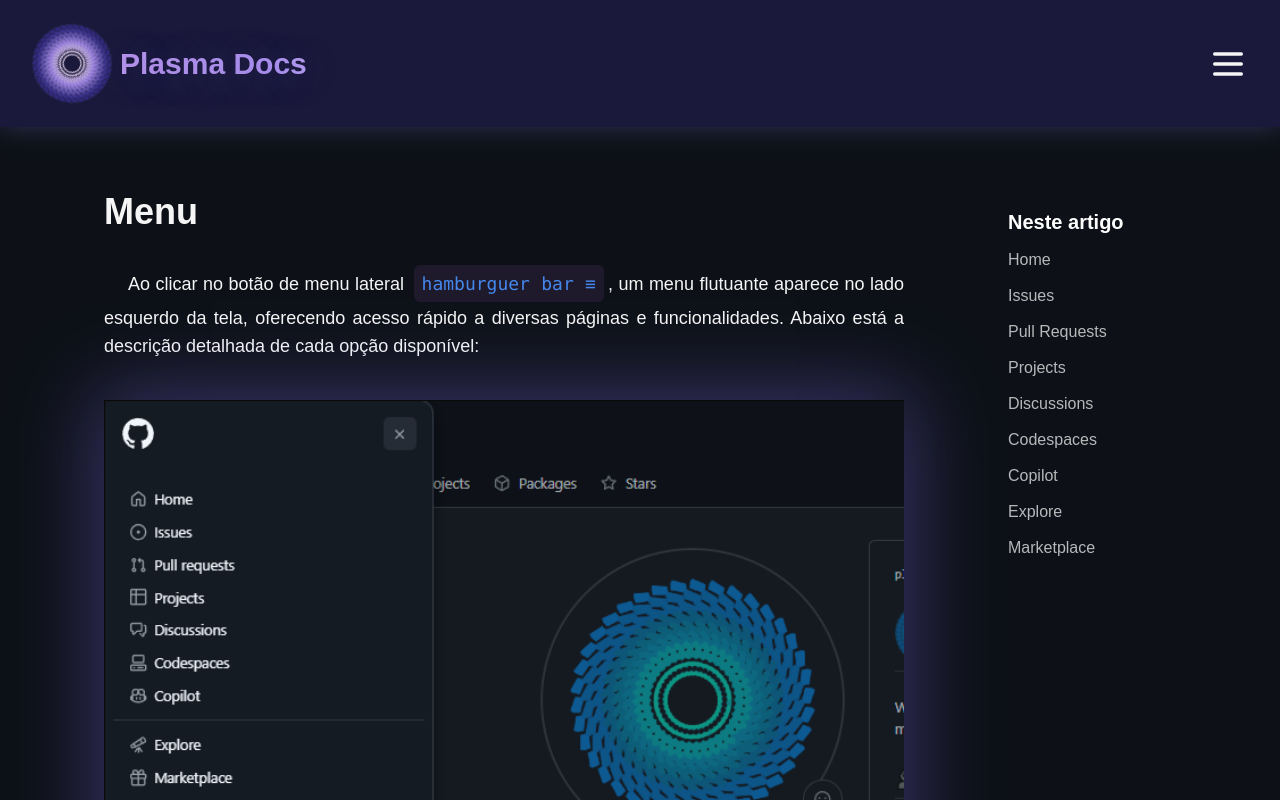
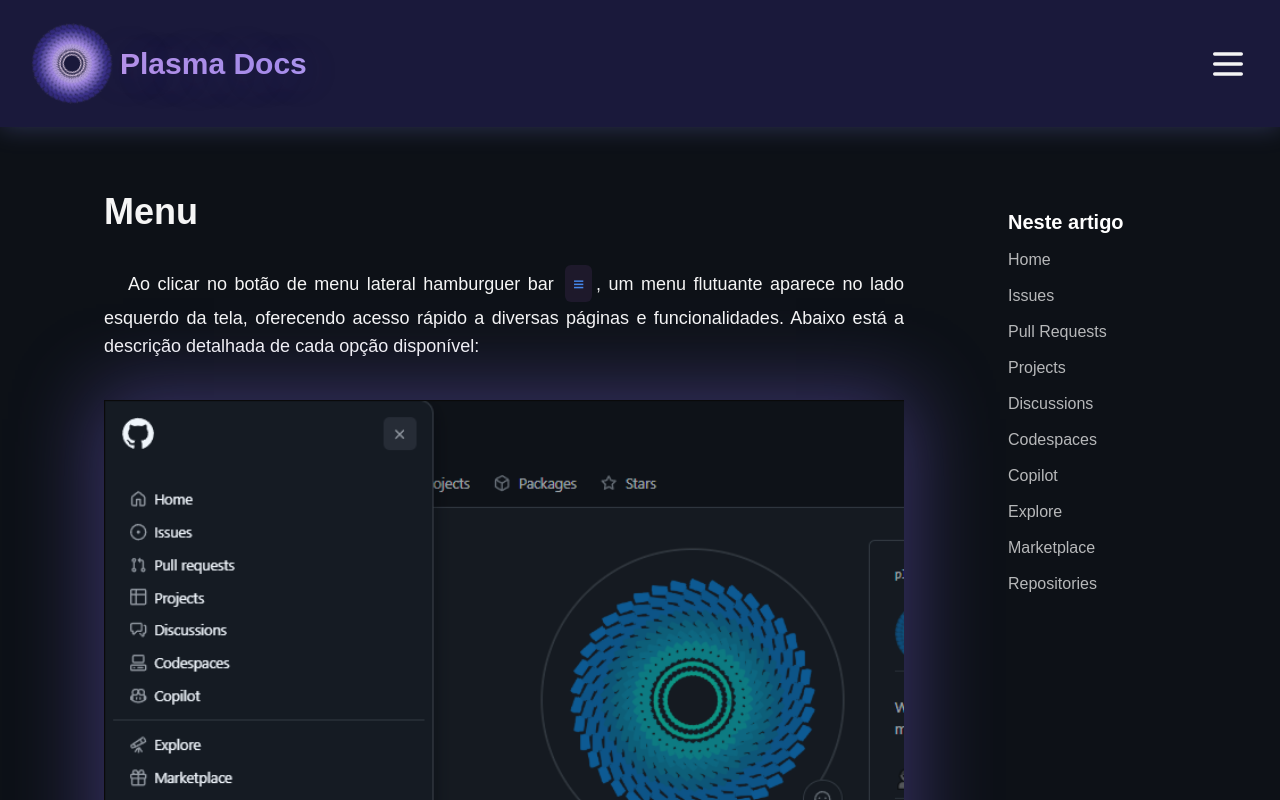
Before and after one commit to Plasma-Dev12/plasma-docs, a Next.js app: page /docs/interface-navigation/menu in a window 1280 px wide. Shown: the top 800 px of the page. Built offline with nearby package versions, Linux system fonts and the light colour scheme; a web font is replaced by a local one.

Commit message:
:recycle: refactor: Menu page refactored

```diff
--- a/src/app/docs/interface-navigation/menu/page.tsx
+++ b/src/app/docs/interface-navigation/menu/page.tsx
@@ -18,11 +18,11 @@ export default function Page() {
       <Content>
         <Content>
           <Paragraph>
-            Ao clicar no botão de menu lateral{" "}
-            <CodeHighlight>hamburguer bar ≡</CodeHighlight>, um menu flutuante
-            aparece no lado esquerdo da tela, oferecendo acesso rápido a
-            diversas páginas e funcionalidades. Abaixo está a descrição
-            detalhada de cada opção disponível:
+            Ao clicar no botão de menu lateral hamburguer bar{" "}
+            <CodeHighlight>≡</CodeHighlight>, um menu flutuante aparece no lado
+            esquerdo da tela, oferecendo acesso rápido a diversas páginas e
+            funcionalidades. Abaixo está a descrição detalhada de cada opção
+            disponível:
           </Paragraph>
           <Image id="navbar" className="w-full" src={menu} alt="Menu image" />
         </Content>
@@ -263,6 +263,28 @@ export default function Page() {
             </List>
           </Spacer>
         </TopicContent>
+        <TopicContent>
+          <TopicTitle>Repositories</TopicTitle>
+          <Spacer>
+            <List type="disc">
+              <ListItem>
+                <Topic title="Função">
+                  Esta seção exibe os repositórios nos quais você mais
+                  contribuiu, destacando aqueles considerados mais relevantes ou
+                  populares com base em suas interações.
+                </Topic>
+              </ListItem>
+              <ListItem>
+                <Topic title="Descrição">
+                  Aqui são listados seus ou repositórios que você contribuiu
+                  recentemente, permitindo acesso rápido a cada um deles. Você
+                  pode visualizar informações como nome do repositório e quem é
+                  o dono dele.
+                </Topic>
+              </ListItem>
+            </List>
+          </Spacer>
+        </TopicContent>
       </Content>
     </>
   );
```
